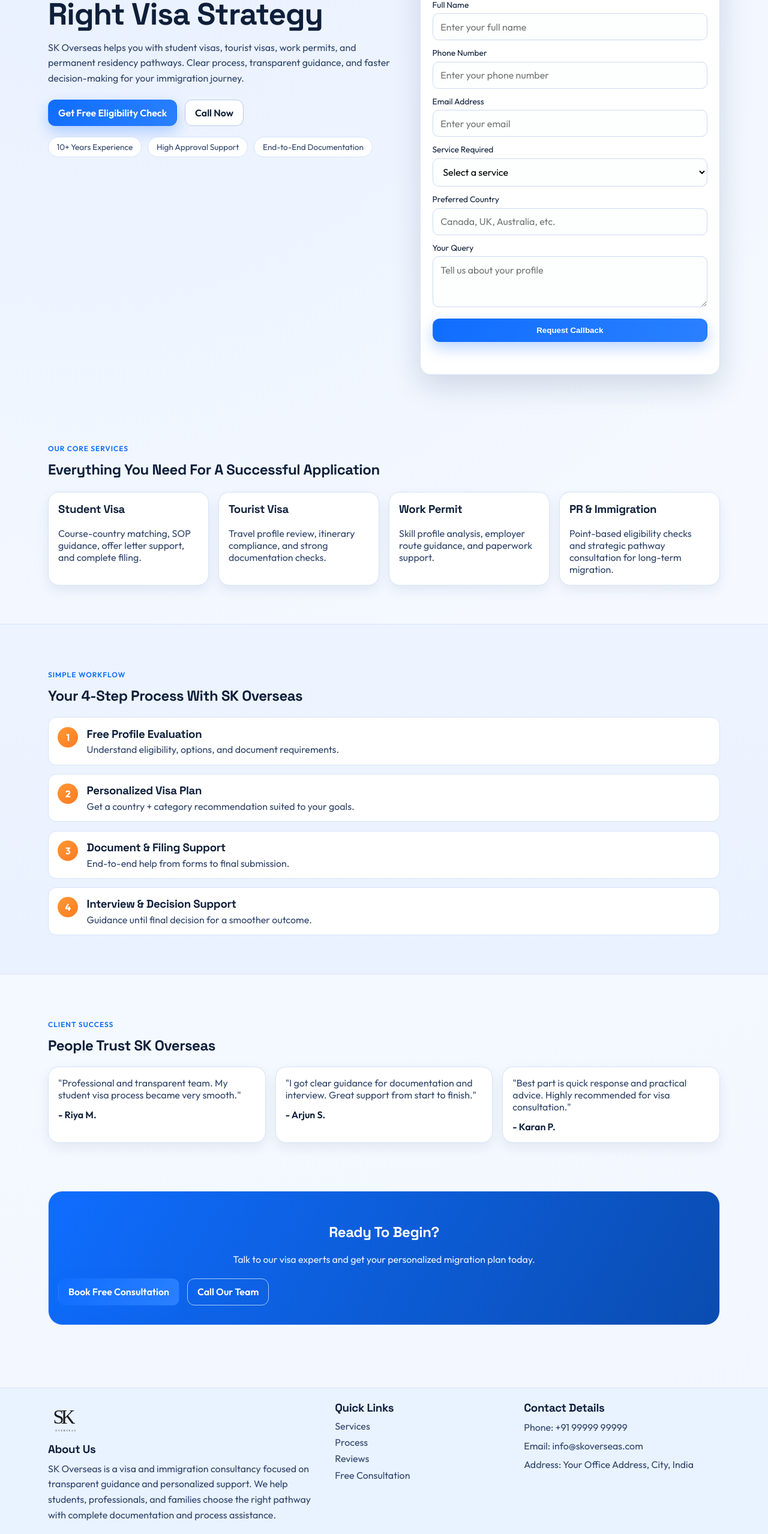
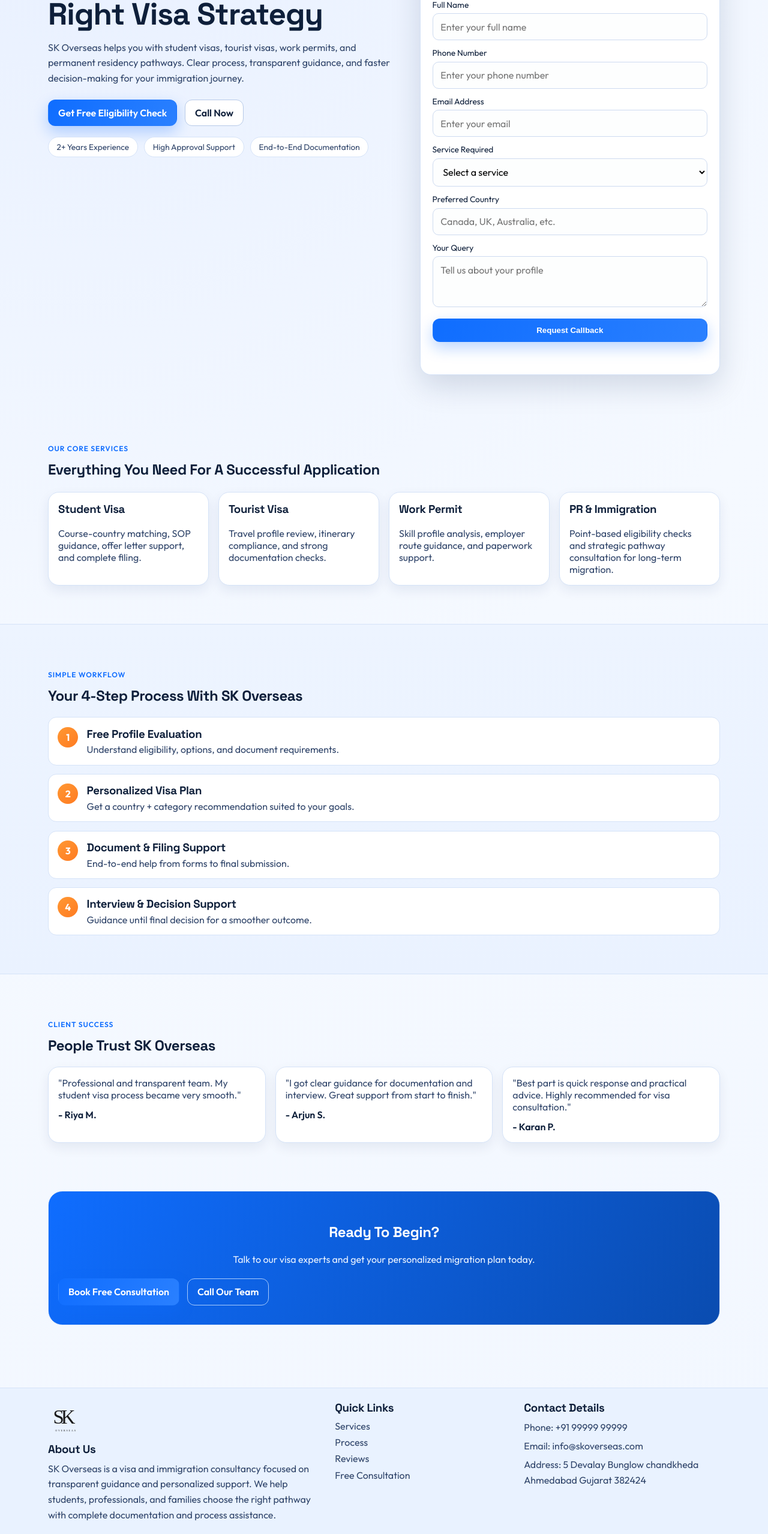
Before and after one commit to Harshjain81/sk-overseas-website, a plain HTML site: page index.html in a window 1280 px wide. Shown: the part 240-2797 px from the top of the page at 60% size. Drawn offline with Linux system fonts and the light colour scheme.

Commit message:
Apply manual homepage updates

```diff
--- a/index.html
+++ b/index.html
@@ -45,7 +45,7 @@
           <a class="btn btn-outline" href="tel:+919999999999">Call Now</a>
         </div>
         <div class="hero-points">
-          <span>10+ Years Experience</span>
+          <span>2+ Years Experience</span>
           <span>High Approval Support</span>
           <span>End-to-End Documentation</span>
         </div>
@@ -210,7 +210,7 @@
         <h3>Contact Details</h3>
         <p>Phone: <a href="tel:+919999999999">+91 99999 99999</a></p>
         <p>Email: <a href="mailto:info@skoverseas.com">info@skoverseas.com</a></p>
-        <p>Address: Your Office Address, City, India</p>
+        <p>Address: 5 Devalay Bunglow chandkheda Ahmedabad Gujarat 382424</p>
       </section>
     </div>
     <div class="container footer-meta">
```
